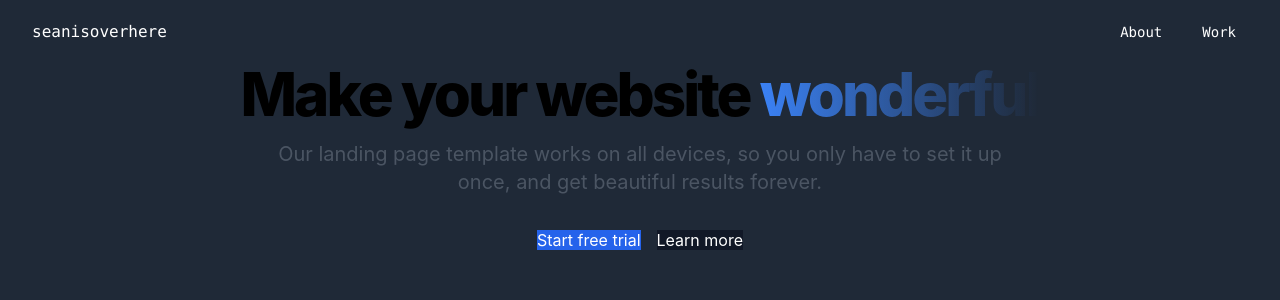
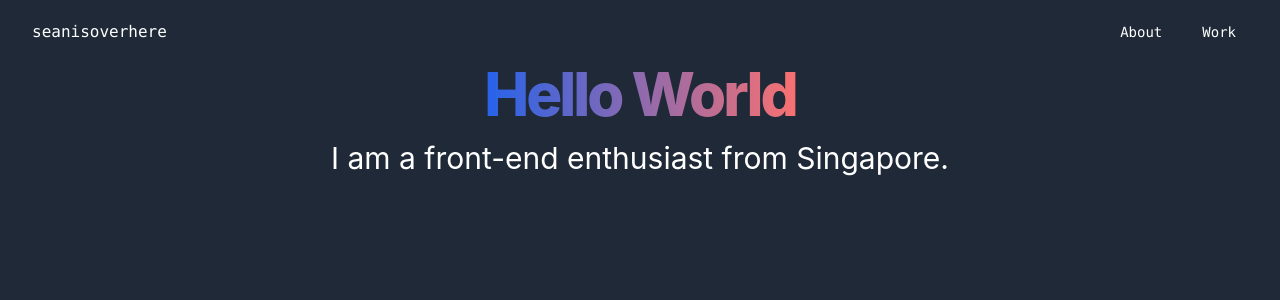
Before and after one commit to seanisoverhere/portfolio, a React (Create React App) app: page / in a window 1280 px wide. Shown: the top 300 px of the page. Built offline with nearby package versions, Linux system fonts and the light colour scheme.

Commit message:
Update landing

```diff
--- a/src/App.js
+++ b/src/App.js
@@ -7,13 +7,15 @@ import Landing from "./pages/Landing";
 import About from "./pages/About";
 import Work from "./pages/Work";
 
+import 'aos/dist/aos.css';
+
 function App() {
   useEffect(() => {
     AOS.init({
-      duration: 700,
-      easing: "ease-out-cubic",
+      duration: 1000,
+      easing: "ease-out-cublc",
     });
-  });
+  }, []);
 
   return (
     <>
--- a/src/index.css
+++ b/src/index.css
@@ -1,7 +1,5 @@
 @tailwind base;
-
 @tailwind components;
-
 @tailwind utilities;
 
 body {
--- a/src/pages/Landing.js
+++ b/src/pages/Landing.js
@@ -7,31 +7,13 @@ const Landing = () => {
     <React.Fragment>
       <Headers />
       <div className="text-center pb-12 md:pb-16">
-        <h1 className="text-5xl md:text-6xl font-extrabold leading-tighter tracking-tighter mb-4" data-aos="zoom-y-out">
-          Make your website{" "}
-          <span className="bg-clip-text text-transparent bg-gradient-to-r from-blue-500 to-teal-400">wonderful</span>
+        <h1 className="text-5xl md:text-6xl font-extrabold leading-tighter tracking-tighter mb-4" data-aos="zoom-in">
+          <span className="bg-clip-text text-transparent bg-gradient-to-r from-blue-600 to-red-400">Hello World</span>
         </h1>
         <div className="max-w-3xl mx-auto">
-          <p className="text-xl text-gray-600 mb-8" data-aos="zoom-y-out" data-aos-delay="150">
-            Our landing page template works on all devices, so you only have to set it up once, and get beautiful
-            results forever.
+          <p className="text-3xl text-white mb-8" data-aos="zoom-in" data-aos-delay="150">
+            I am a front-end enthusiast from Singapore.
           </p>
-          <div
-            className="max-w-xs mx-auto sm:max-w-none sm:flex sm:justify-center"
-            data-aos="zoom-y-out"
-            data-aos-delay="300"
-          >
-            <div>
-              <a className="btn text-white bg-blue-600 hover:bg-blue-700 w-full mb-4 sm:w-auto sm:mb-0" href="#0">
-                Start free trial
-              </a>
-            </div>
-            <div>
-              <a className="btn text-white bg-gray-900 hover:bg-gray-800 w-full sm:w-auto sm:ml-4" href="#0">
-                Learn more
-              </a>
-            </div>
-          </div>
         </div>
       </div>
     </React.Fragment>
```
